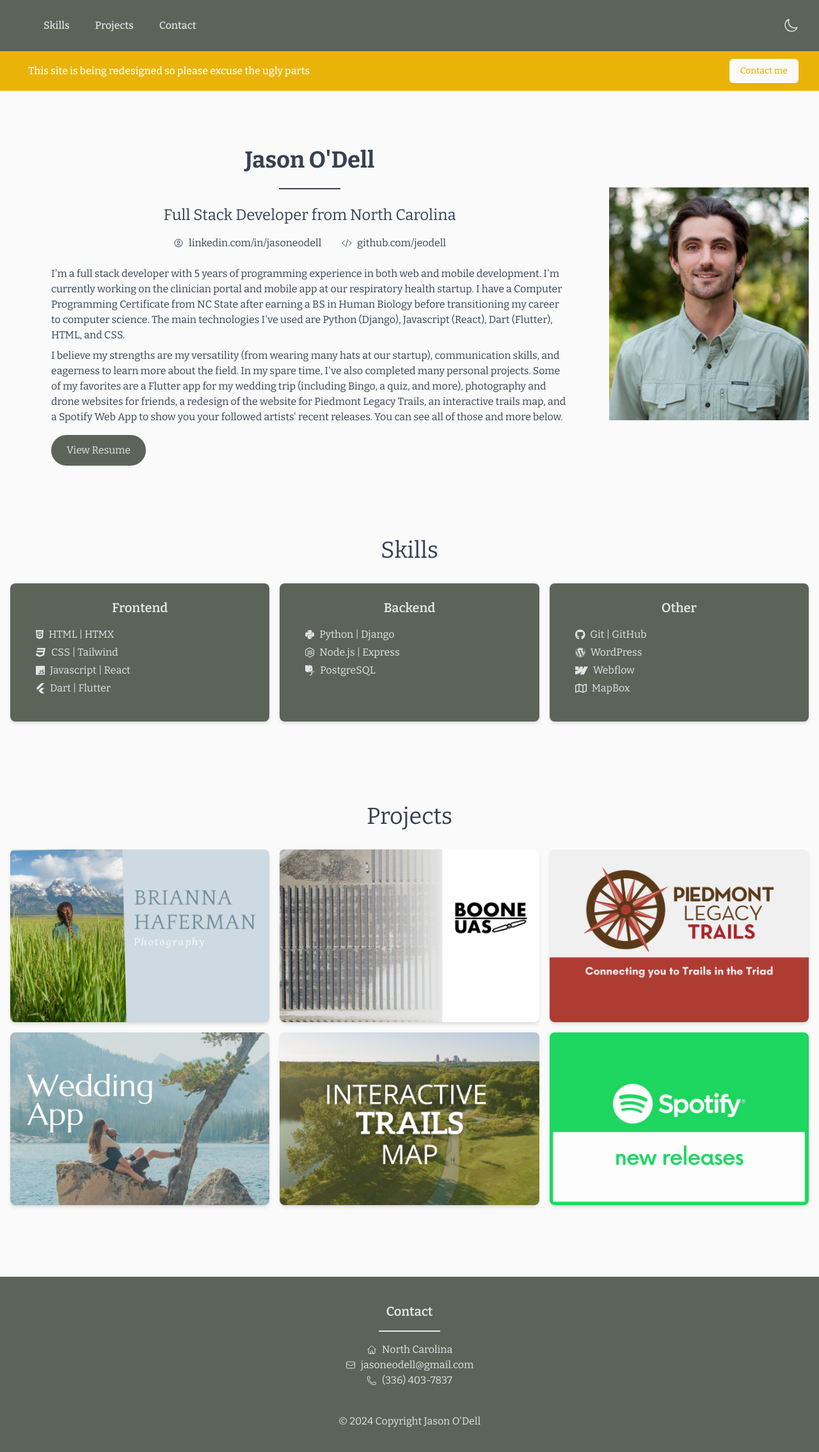
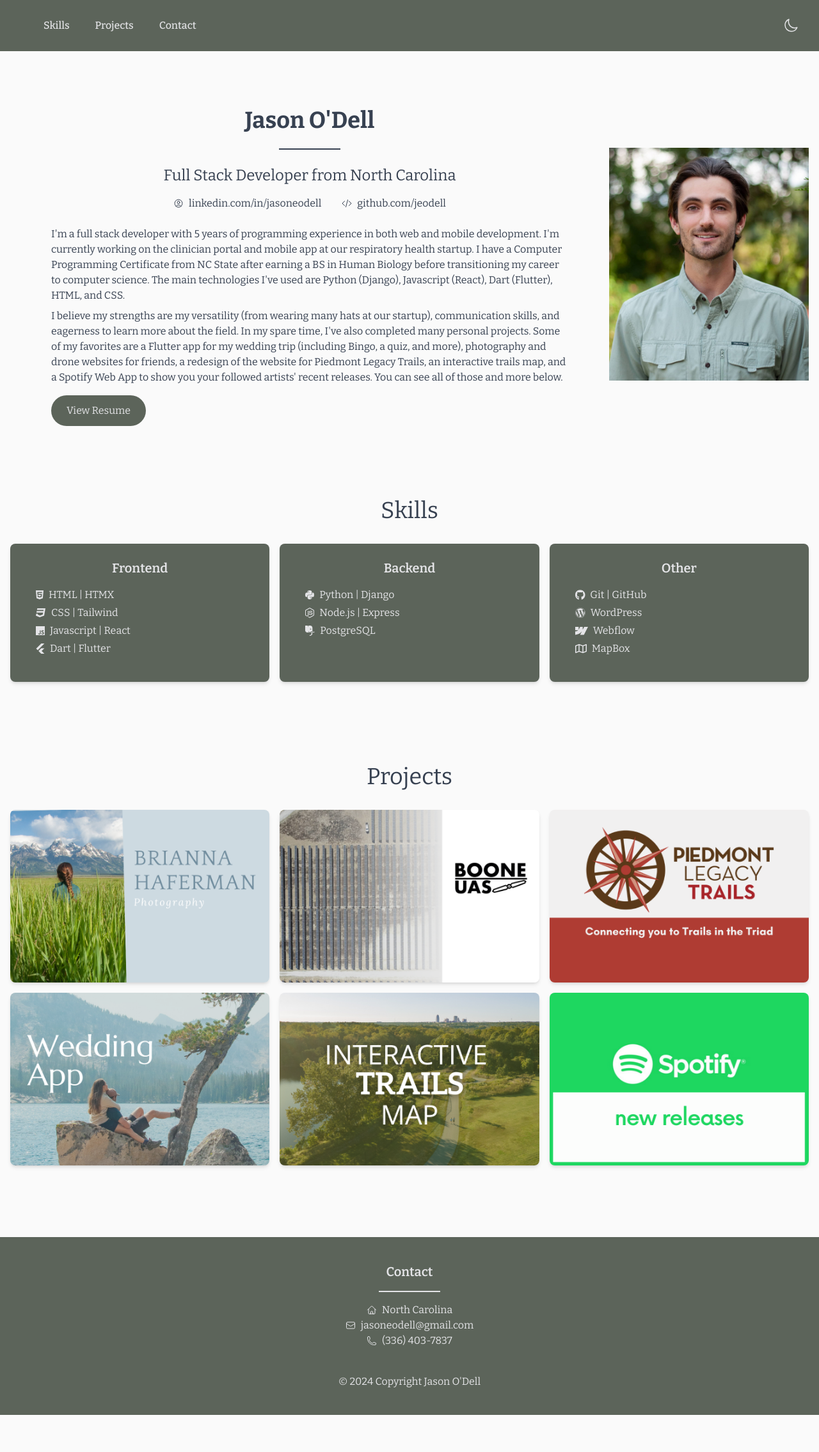
Before and after one commit to jeodell/jeodell.github.io, a Next.js app: page / in a window 1280 px wide. Shown: the top 2270 px of the page at 64% size. After the commit the page ends 2212 px from the top, so only its background shows below. Built offline with nearby package versions, Linux system fonts and the light colour scheme.

Commit message:
Updating accessibility via focus styles

```diff
--- a/src/app/components/Footer.tsx
+++ b/src/app/components/Footer.tsx
@@ -10,14 +10,24 @@ export default function Footer() {
           <HomeIcon className="mr-2 h-4 w-4" />
           North Carolina
         </p>
-        <a className="flex items-center justify-center hover:underline" href="mailto:jasoneodell@gmail.com">
+        <div className="flex items-center justify-center">
+          <a
+            className="flex items-center hover:underline focus:outline-none focus:ring-2 focus:ring-zinc-200"
+            href="mailto:jasoneodell@gmail.com"
+          >
             <EnvelopeIcon className="mr-2 h-4 w-4" />
             jasoneodell@gmail.com
           </a>
-        <a className="flex items-center justify-center hover:underline" href="tel:+13364037837">
+        </div>
+        <div className="flex items-center justify-center">
+          <a
+            className="flex items-center hover:underline focus:outline-none focus:ring-2 focus:ring-zinc-200"
+            href="tel:+13364037837"
+          >
             <PhoneIcon className="mr-2 h-4 w-4" />
             (336) 403-7837
           </a>
+        </div>
       </div>
       <div className="text-center">
         <p>© {new Date().getFullYear()} Copyright Jason O&apos;Dell</p>
--- a/src/app/components/Header.tsx
+++ b/src/app/components/Header.tsx
@@ -2,7 +2,6 @@ import { Disclosure, DisclosureButton, DisclosurePanel } from '@headlessui/react
 import { Bars3Icon, XMarkIcon } from '@heroicons/react/24/outline'
 import '../globals.css'
 import ThemeToggle from '../theme'
-import InProgressBanner from './InProgressBanner'
 
 const navigation = [
   { name: 'Skills', href: '#skills', current: false },
@@ -13,7 +12,7 @@ const navigation = [
 export default function Header() {
   return (
     <>
-      <Disclosure as="nav" className="dark:bg-jo-medium bg-jo-light text-zinc-200">
+      <Disclosure as="nav" className="bg-jo-light text-zinc-200 dark:bg-jo-medium">
         <div className="mx-auto max-w-7xl px-2 sm:px-6 lg:px-8">
           <div className="relative flex h-20 items-center justify-between">
             <div className="absolute inset-y-0 left-0 flex items-center sm:hidden">
@@ -33,7 +32,7 @@ export default function Header() {
                       key={item.name}
                       href={item.href}
                       aria-current={item.current ? 'page' : undefined}
-                      className="text-md dark:bg-jo-medium rounded-md px-3 py-2 font-medium hover:underline dark:hover:text-zinc-50"
+                      className="text-md rounded-md px-3 py-2 font-medium hover:underline focus:outline-none focus:ring-2 focus:ring-zinc-200 dark:bg-jo-medium dark:hover:text-zinc-50"
                     >
                       {item.name}
                     </a>
@@ -53,7 +52,7 @@ export default function Header() {
                 as="a"
                 href={item.href}
                 aria-current={item.current ? 'page' : undefined}
-                className="dark:bg-jo-medium block rounded-md bg-jo-light px-3 py-2 text-base font-medium text-zinc-200 hover:underline"
+                className="block rounded-md bg-jo-light px-3 py-2 text-base font-medium text-zinc-200 hover:underline dark:bg-jo-medium"
               >
                 {item.name}
               </DisclosureButton>
@@ -61,7 +60,7 @@ export default function Header() {
           </div>
         </DisclosurePanel>
       </Disclosure>
-      <InProgressBanner />
+      {/* <InProgressBanner /> */}
     </>
   )
 }
--- a/src/app/components/InProgressBanner.tsx
+++ b/src/app/components/InProgressBanner.tsx
@@ -12,7 +12,7 @@ export default function InProgressBanner() {
           <div className="order-2 mt-2 sm:order-3 sm:mt-0">
             <a
               href="#contact"
-              className="flex items-center justify-center rounded-md border border-transparent bg-zinc-50 px-4 py-2 text-sm font-medium text-yellow-500 shadow-sm hover:bg-yellow-50"
+              className="flex items-center justify-center rounded-md border border-transparent bg-zinc-50 px-4 py-2 text-sm font-medium text-yellow-500 shadow-sm hover:bg-yellow-50 focus:outline-none focus:ring-2 focus:ring-jo-dark"
             >
               Contact me
             </a>
--- a/src/app/components/ProjectCard.tsx
+++ b/src/app/components/ProjectCard.tsx
@@ -16,16 +16,18 @@ interface ProjectCardProps {
 export default function ProjectCard(props: ProjectCardProps) {
   function handleOpenDialog(id: string) {
     const dialog = document.getElementById(id) as HTMLDialogElement
-    if (dialog) dialog.showModal()
-    else console.error('Dialog not found')
+    if (dialog) {
+      dialog.showModal()
+      dialog.focus()
+    } else console.error('Dialog not found')
   }
 
   return (
     <div className="group relative">
       <img src={props.coverImg} className="w-full rounded-lg shadow-md" alt={props.coverAlt} />
-      <div className="absolute inset-0 flex items-center justify-center bg-white bg-opacity-50 opacity-0 transition-opacity group-hover:opacity-100">
+      <div className="absolute inset-0 flex items-center justify-center bg-white bg-opacity-50 opacity-0 transition-opacity group-hover:opacity-100 group-focus:opacity-100">
         <button
-          className="rounded-full bg-jo-light px-6 py-2 text-zinc-200"
+          className="rounded-full bg-jo-light px-6 py-2 text-zinc-200 focus:outline-none focus:outline-jo-light focus:ring-2 focus:ring-zinc-200"
           onClick={() => handleOpenDialog(props.dialogId)}
         >
           More Details
--- a/src/app/components/ProjectCardDialog.tsx
+++ b/src/app/components/ProjectCardDialog.tsx
@@ -62,7 +62,12 @@ export default function ProjectCardDialog(props: ProjectCardDialogProps) {
             <h3 className="text-lg font-semibold">{props.title}</h3>
             <p className="text-center">{props.description}</p>
             <p className="text-center">Technologies Used: {props.technologies.join(' | ')}</p>
-            <a href={props.website} target="_blank" rel="noopener noreferrer" className="">
+            <a
+              href={props.website}
+              target="_blank"
+              rel="noopener noreferrer"
+              className="focus:outline-none focus:ring-2 focus:ring-jo-dark"
+            >
               View Website
             </a>
           </div>
@@ -80,7 +85,12 @@ export default function ProjectCardDialog(props: ProjectCardDialogProps) {
             <h3 className="text-lg font-semibold">{props.title}</h3>
             <p className="text-center">{props.description}</p>
             <p className="text-center">Technologies Used: {props.technologies.join(' | ')}</p>
-            <a href={props.website} target="_blank" rel="noopener noreferrer" className="">
+            <a
+              href={props.website}
+              target="_blank"
+              rel="noopener noreferrer"
+              className="focus:outline-none focus:ring-2 focus:ring-jo-dark"
+            >
               View Website
             </a>
           </div>
--- a/src/app/page.tsx
+++ b/src/app/page.tsx
@@ -20,7 +20,7 @@ export default function Home() {
                 <p className="my-2 text-2xl">Full Stack Developer from North Carolina</p>
                 <div className="mb-6 mt-2 flex flex-col items-start justify-center md:flex-row md:space-x-8">
                   <a
-                    className="flex items-center hover:underline"
+                    className="dark:focus-zinc-200 flex items-center hover:underline focus:outline-none focus:ring-2 focus:ring-jo-dark dark:focus:ring-zinc-200"
                     href="https://www.linkedin.com/in/jasoneodell"
                     target="_blank"
                     rel="noopener noreferrer"
@@ -29,7 +29,7 @@ export default function Home() {
                     linkedin.com/in/jasoneodell
                   </a>
                   <a
-                    className="flex items-center hover:underline"
+                    className="dark:focus-zinc-200 flex items-center hover:underline focus:outline-none focus:ring-2 focus:ring-jo-dark dark:focus:ring-zinc-200"
                     href="https://www.github.com/jeodell"
                     target="_blank"
                     rel="noopener noreferrer"
@@ -60,7 +60,7 @@ export default function Home() {
                     href="./img/resume.pdf"
                     target="_blank"
                     rel="noopener noreferrer"
-                    className="mx-auto rounded-full bg-jo-light px-6 py-3 text-center text-zinc-200 hover:bg-jo-light/90 dark:bg-jo-medium dark:hover:bg-jo-medium/80"
+                    className="mx-auto rounded-full bg-jo-light px-6 py-3 text-center text-zinc-200 hover:bg-jo-light/90 focus:outline-none focus:outline-jo-light focus:ring-2 focus:ring-zinc-200 dark:bg-jo-medium dark:hover:bg-jo-medium/80 dark:focus:ring-zinc-200"
                   >
                     View Resume
                   </a>
--- a/src/app/theme.tsx
+++ b/src/app/theme.tsx
@@ -26,7 +26,7 @@ export default function ThemeToggle() {
   }, [darkMode])
 
   return (
-    <button onClick={() => setDarkMode(!darkMode)}>
+    <button className="focus:outline-none focus:ring-2 focus:ring-zinc-200" onClick={() => setDarkMode(!darkMode)}>
       {darkMode ? <SunIcon className="h-6 w-6 text-zinc-200" /> : <MoonIcon className="h-6 w-6 text-zinc-200" />}
     </button>
   )
```
Lines whose indentation alone changed are shown as unchanged.
